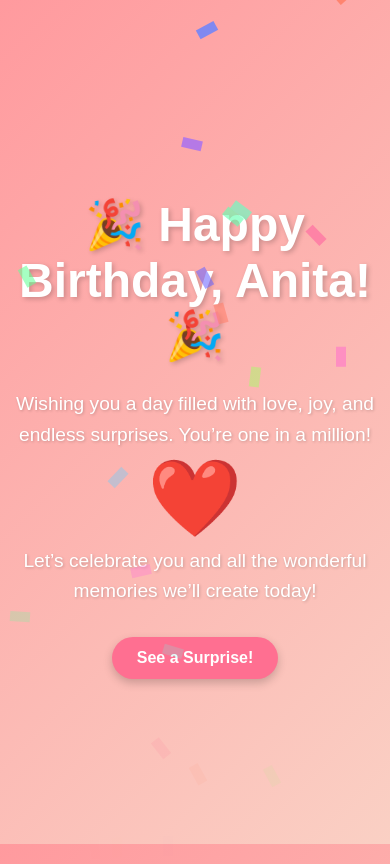
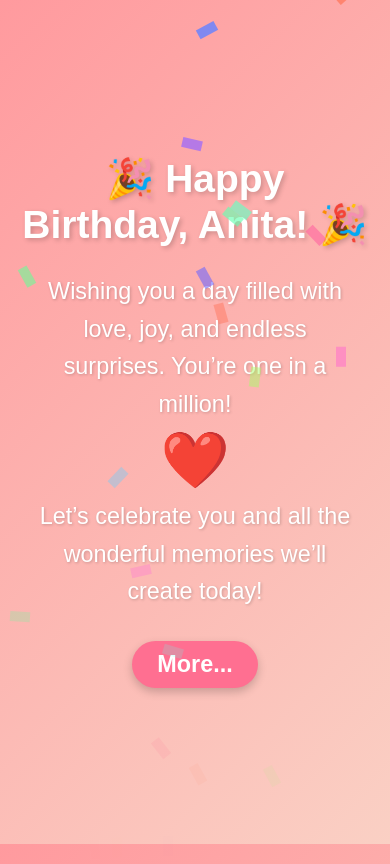
Before and after one commit to souravghosh2004/sa, a plain HTML site: page next.html in a window 390 px wide. Drawn offline with Linux system fonts and the light colour scheme.

Commit message:
Update next.html

```diff
--- a/next.html
+++ b/next.html
@@ -5,6 +5,14 @@
     <meta name="viewport" content="width=device-width, initial-scale=1.0">
     <title>Happy Birthday, Anita!</title>
     <style>
+        /* Basic Reset */
+        body, h1, p, button {
+            margin: 0;
+            padding: 0;
+            box-sizing: border-box;
+        }
+
+        /* Global Styles */
         body {
             font-family: 'Poppins', sans-serif;
             background: linear-gradient(135deg, #ff9a9e, #fad0c4);
@@ -15,6 +23,7 @@
             justify-content: center;
             align-items: center;
             height: 100vh;
+            flex-direction: column;
         }
 
         .main {
@@ -23,11 +32,14 @@
             align-items: center;
             text-align: center;
             animation: fadeIn 2s ease-in-out;
+            max-width: 100%;
+            padding: 20px;
+            box-sizing: border-box;
         }
 
         h1 {
             color: #ffffff;
-            font-size: 3rem;
+            font-size: 6vw; /* Responsive font size */
             text-shadow: 2px 2px 5px rgba(0, 0, 0, 0.2);
             margin-bottom: 15px;
             animation: popUp 1s ease-out;
@@ -46,16 +58,16 @@
 
         p {
             color: #fff;
-            font-size: 1.2rem;
+            font-size: 4vw; /* Responsive font size */
             margin: 10px 0;
-            max-width: 500px;
+            max-width: 90%;
             line-height: 1.6;
             text-shadow: 1px 1px 3px rgba(0, 0, 0, 0.2);
         }
 
         .heart {
             color: #ff4444;
-            font-size: 4rem;
+            font-size: 8vw; /* Responsive font size */
             animation: heartbeat 1.5s infinite;
         }
 
@@ -75,7 +87,7 @@
             color: white;
             border: none;
             border-radius: 30px;
-            font-size: 1rem;
+            font-size: 4vw; /* Responsive font size */
             font-weight: bold;
             box-shadow: 0 4px 10px rgba(0, 0, 0, 0.2);
             cursor: pointer;
@@ -87,6 +99,7 @@
             box-shadow: 0 6px 15px rgba(0, 0, 0, 0.3);
         }
 
+        /* Confetti */
         .confetti-container {
             position: absolute;
             width: 100%;
@@ -163,6 +176,44 @@
             cursor: pointer;
         }
 
+        /* Media Queries for Mobile Devices */
+        @media (max-width: 768px) {
+            h1 {
+                font-size: 8vw;
+            }
+
+            p {
+                font-size: 5vw;
+            }
+
+            .heart {
+                font-size: 10vw;
+            }
+
+            .button {
+                font-size: 5vw;
+                padding: 12px 30px;
+            }
+        }
+
+        @media (max-width: 480px) {
+            h1 {
+                font-size: 10vw;
+            }
+
+            p {
+                font-size: 6vw;
+            }
+
+            .heart {
+                font-size: 12vw;
+            }
+
+            .button {
+                font-size: 6vw;
+                padding: 10px 25px;
+            }
+        }
     </style>
 </head>
 <body>
@@ -174,7 +225,7 @@
         <p>Wishing you a day filled with love, joy, and endless surprises. You’re one in a million!</p>
         <div class="heart">❤️</div>
         <p>Let’s celebrate you and all the wonderful memories we’ll create today!</p>
-        <button class="button" onclick="openModal()">See a Surprise!</button>
+        <button class="button" onclick="openModal()">More...</button>
     </div>
 
     <!-- Modal -->
```
Lines whose indentation alone changed are shown as unchanged.
